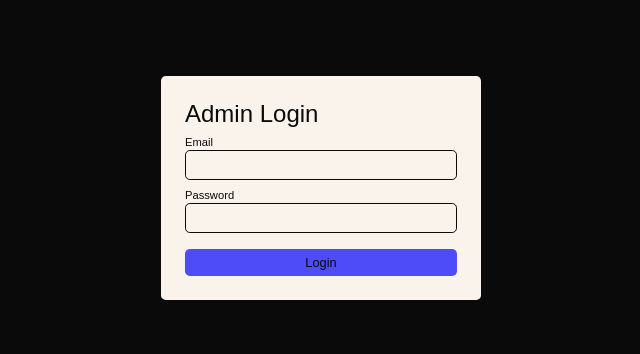
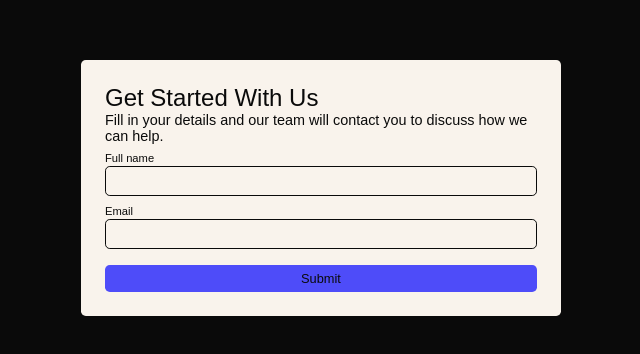
Before and after one commit to Felix-Kebaki/FUTURE_FS_02, a React app in the folder frontend/: page / in a window 1280 px wide. Before the commit this address led to /login. Shown: the part 212-566 px from the top of the page, without its empty margins (319-959 px from the left). Built offline with nearby package versions, Linux system fonts and the light colour scheme; no server answers; the HTML template or start-up script is replaced by a standard one.

Commit message:
Implementing erroMessage display

```diff
--- a/frontend/src/App.jsx
+++ b/frontend/src/App.jsx
@@ -1,6 +1,7 @@
 import { ProtectRoutes } from "./components/protectRoutes/ProtectRoutes";
 import { DashboardPage } from "./pages/DashboardPage";
 import { LoginAdminPage } from "./pages/LoginAdminPage";
+import { WebsiteFormPage } from "./pages/WebsiteFormPage";
 
 import { BrowserRouter as Router, Routes, Route } from "react-router-dom";
 
@@ -10,7 +11,7 @@ function App() {
       <Router>
         <Routes>
           <Route
-            path="/"
+            path="/dashboard"
             element={
               <ProtectRoutes>
                 <DashboardPage />
@@ -18,6 +19,7 @@ function App() {
             }
           />
           <Route path="/login" element={<LoginAdminPage />} />
+          <Route path='/' element={<WebsiteFormPage/>}/>
         </Routes>
       </Router>
     </>
--- a/frontend/src/components/contactLead/ContactLead.jsx
+++ b/frontend/src/components/contactLead/ContactLead.jsx
@@ -4,6 +4,7 @@ import { useState } from "react";
 import API from "../../utils/axios";
 
 export function ContactLead({ id, setId }) {
+  const [errorMessage, setErrorMessage] = useState("");
   const [contacting, setContacting] = useState(false);
   const [formData, setFormData] = useState({
     text: "",
@@ -34,14 +35,15 @@ export function ContactLead({ id, setId }) {
         console.error(res1.error.data.error || res1.error.error);
       } else {
         const res2 = await API.post(`/lead/saveNotes/${id}`, formData);
-        if (res2.error) {
-          console.error(res2.error.data.error || res2.error.error);
-        }
         console.log(res2.data.message);
         setId(null);
       }
     } catch (error) {
-      console.error(error.message || error);
+      console.error(error.response.data.error || error.message || error);
+      setErrorMessage(error.response.data.error || error.message || error);
+      setTimeout(() => {
+        setErrorMessage("");
+      }, 3000);
     }
   };
 
@@ -84,6 +86,7 @@ export function ContactLead({ id, setId }) {
               Cancel
             </button>
           </div>
+          {errorMessage !== "" ? <pre>{errorMessage}</pre> : null}
         </form>
       )}
     </div>
--- a/frontend/src/components/convertLead/ConvertLead.jsx
+++ b/frontend/src/components/convertLead/ConvertLead.jsx
@@ -7,6 +7,7 @@ import "./convertLead.css";
 import { Notes } from "../notes/Notes";
 
 export function ConvertLead({ id, setId, notes, setNotes }) {
+  const [errorMessage,setErrorMessage]=useState("")
   const [converting, setConverting] = useState(false);
   const [afterConv, setAfterConv] = useState("");
   const [formData, setFormData] = useState({
@@ -35,26 +36,24 @@ export function ConvertLead({ id, setId, notes, setNotes }) {
     try {
       if (afterConv === "withdrawn") {
         const res = await API.delete(`/lead/deleteLead/${id}`);
-        if (res.error) {
-          console.error(res.error.data.error || res.error.error);
-        }
+
         console.log(res.data.message);
       } else if (afterConv === "converted") {
         const res = await API.post(`/lead/acquireCustomer/${id}`);
-        if (res.error) {
-          console.error(res.error.data.error || res.error.error);
-        }
+
         console.log(res.data.message);
       } else if (afterConv === "followup") {
         const res = await API.post(`/lead/saveNotes/${id}`, formData);
-        if (res.error) {
-          console.error(res.error.data.error || res.error.error);
-        }
+
         console.log(res.data.message);
       }
       setId(null);
     } catch (error) {
-      console.error(error.message || error);
+      console.error(error.response.data.error || error.message || error);
+      setErrorMessage(error.response.data.error || error.message || error);
+      setTimeout(() => {
+        setErrorMessage("");
+      }, 3000);
     }
   };
 
@@ -63,7 +62,7 @@ export function ConvertLead({ id, setId, notes, setNotes }) {
       {notes.length !== 0 ? (
         <div className="NoteMainDivWrapper">
           <p className="NoteMainTitle">Notes recorded:</p>
-          {notes.map((note,index) => (
+          {notes.map((note, index) => (
             <div className="NotesMainDiv" key={index}>
               <p>{moment(note.date).format("Do MMM ,YYYY")}</p>
               <p>{note.text}</p>
@@ -146,6 +145,8 @@ export function ConvertLead({ id, setId, notes, setNotes }) {
               <button onClick={Cancel}>Cancel</button>
             </div>
           ) : null}
+
+              {errorMessage!==""?<pre>{errorMessage}</pre>:null}
         </div>
       )}
     </div>
--- a/frontend/src/components/login/AuthForm.jsx
+++ b/frontend/src/components/login/AuthForm.jsx
@@ -2,8 +2,10 @@ import { useState } from "react";
 import "./authform.css";
 import API from "../../utils/axios";
 import { Link, useNavigate } from "react-router-dom";
+import axios from "axios";
 
 export function AuthForm() {
+  const [errorMessage, setErrorMessage] = useState("");
   const [formData, setFormData] = useState({
     email: "",
     password: "",
@@ -24,18 +26,20 @@ export function AuthForm() {
 
     try {
       const res = await API.post("/admin/loginAdmin", formData);
-      if (res.error) {
-        console.error(res.error.data.error || res.error.error);
-      }
+
       console.log(res.data.message);
       setFormData({
         email: "",
         password: "",
       });
-      navigate("/", { replace: true });
+      navigate("/dashboard", { replace: true });
     } catch (error) {
-      console.error(error.message || error);
+      setErrorMessage(error.response.data.error || error.message || error);
+      setTimeout(() => {
+        setErrorMessage("");
+      }, 3000);
     }
+    console.error(error.response.data.error || error.message || error);
   };
 
   return (
@@ -67,6 +71,7 @@ export function AuthForm() {
         <div className="AuthFormBtnDiv">
           <button type="submit">Login</button>
         </div>
+        {errorMessage !== "" ? <pre>{errorMessage}</pre> : null}
       </form>
     </div>
   );
--- a/frontend/src/components/protectRoutes/ProtectRoutes.jsx
+++ b/frontend/src/components/protectRoutes/ProtectRoutes.jsx
@@ -34,5 +34,5 @@ export function ProtectRoutes({ children }) {
     );
   }
 
-  return me !== null ? children : <Navigate to="/login" />;
+  return me !== null ? children : <Navigate to="/dashboard" />;
 }
--- /dev/null
+++ b/frontend/src/components/websiteForm/WebsiteForm.jsx
@@ -0,0 +1,78 @@
+import React, { useState } from "react";
+import "./websiteForm.css";
+import API from "../../utils/axios";
+
+export function WebsiteForm() {
+  const [message, setMessage] = useState("");
+  const [formData, setFormData] = useState({
+    name: "",
+    email: "",
+    source: "website",
+  });
+  const { name, email } = formData;
+
+  const OnChange = (e) => {
+    setFormData((prev) => ({
+      ...prev,
+      [e.target.name]: e.target.value,
+    }));
+  };
+
+  const SubmitForm = async (e) => {
+    e.preventDefault();
+    try {
+      const res = await API.post("/lead/setLeads", formData);
+
+      setMessage("Form submitted successfully")
+      console.log(res.data.message);
+      setFormData({
+        name: "",
+        email: "",
+      });
+    } catch (error) {
+      console.error(error.response.data.error || error.message || error);
+      setMessage(error.response.data.error || error.message || error);
+      setTimeout(() => {
+        setMessage("");
+      }, 3000);
+    }
+  };
+
+  return (
+    <div className="WebsiteFormMainDiv">
+      <form onSubmit={SubmitForm}>
+        <p className="WebsiteFormTitle">Get Started With Us</p>
+        <p className="WebsiteFormDesc">
+          Fill in your details and our team will contact you to discuss how we
+          can help.
+        </p>
+        <div className="FormInputAndLabelDiv">
+          <label htmlFor="nameId">Full name</label>
+          <br />
+          <input
+            type="text"
+            id="nameId"
+            value={name}
+            name="name"
+            onChange={OnChange}
+          />
+        </div>
+        <div className="FormInputAndLabelDiv">
+          <label htmlFor="emailId">Email</label>
+          <br />
+          <input
+            type="email"
+            id="emailId"
+            value={email}
+            name="email"
+            onChange={OnChange}
+          />
+        </div>
+        <div className="WebsiteFormBtnDiv">
+          <button type="submit">Submit</button>
+        </div>
+        {message !== "" ? <pre>{message}</pre> : null}
+      </form>
+    </div>
+  );
+}
--- /dev/null
+++ b/frontend/src/components/websiteForm/websiteForm.css
@@ -0,0 +1,55 @@
+.WebsiteFormMainDiv {
+  width: 100%;
+  min-height: 100dvh;
+  display: flex;
+  justify-content: center;
+  align-items: center;
+  background-color: var(--primary-color);
+}
+
+.WebsiteFormMainDiv form{
+        padding:1.5rem;
+    background-color: var(--bg);
+    border-radius: var(--b-radius);
+    width:30rem;
+}
+
+.WebsiteFormTitle{
+    font-size:var(--font-lg);
+}
+
+.WebsiteFormDesc{
+    font-size:var(--font-md);
+}
+
+.FormInputAndLabelDiv{
+    margin-top:0.3rem;
+}
+
+.FormInputAndLabelDiv label{
+      font-size:var(--font-sm);
+}
+
+.FormInputAndLabelDiv input{
+    width:100%;
+    padding:0.4rem 0.2rem;
+    outline: none;
+    border:0.01rem var(--primary-color) solid;
+    border-radius: var(--b-radius);
+    background-color: transparent;
+}
+
+.WebsiteFormBtnDiv{
+    width:100%;
+    margin-top:1rem;
+}
+
+.WebsiteFormBtnDiv button{
+    width:100%;
+    padding:0.4rem 0rem ;
+    cursor:pointer;
+    border:none;
+    border-radius: var(--b-radius);
+    background-color: var(--secondary-color);
+    font-size:var(--font-btn);
+}
--- a/frontend/src/index.css
+++ b/frontend/src/index.css
@@ -49,3 +49,9 @@
 .LoadingMainDiv p{
   font-size:var(--font-md);
 }
+
+pre{
+  font-size:var(--font-md);
+  margin-top:0.8rem;
+  text-align: center;
+}
--- /dev/null
+++ b/frontend/src/pages/WebsiteFormPage.jsx
@@ -0,0 +1,10 @@
+import React from 'react'
+import { WebsiteForm } from '../components/websiteForm/WebsiteForm'
+
+export function WebsiteFormPage() {
+  return (
+    <>
+        <WebsiteForm/>
+    </>
+  )
+}
--- a/frontend/src/utils/axios.js
+++ b/frontend/src/utils/axios.js
@@ -5,15 +5,5 @@ const API = axios.create({
   withCredentials: true,
 });
 
-API.interceptors.response.use(
-  (response) => response,
-  (error) => {
-    if (error.response?.status === 401 && currentPath !== "/login") {
-      window.location.href = "/login";
-    }
-
-    return Promise.reject(error);
-  }
-);
 
 export default API;
```
Lines whose indentation alone changed are shown as unchanged.
